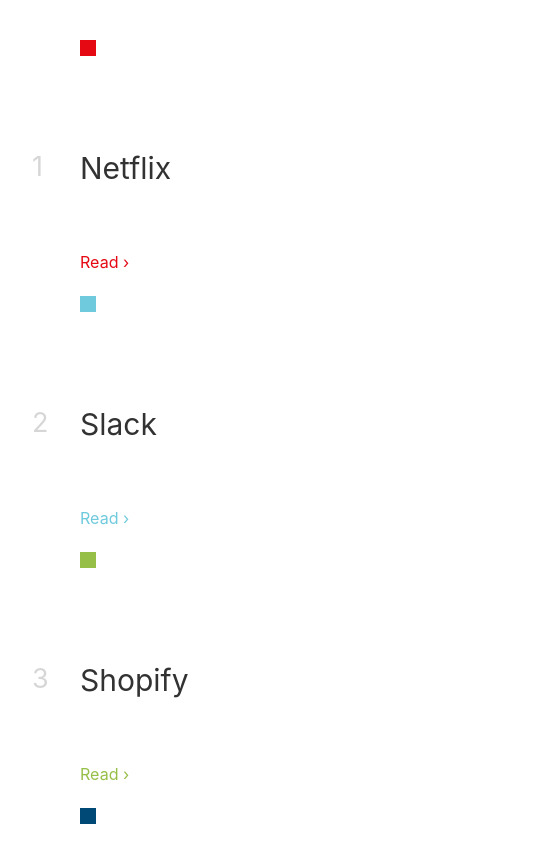
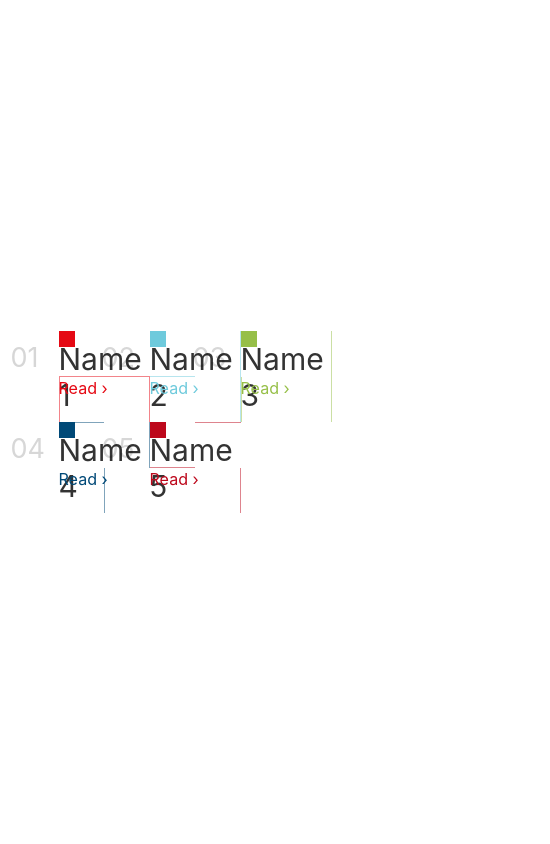
Before and after one commit to phobon/setplays, a Next.js app: page /genome in a window 390 px wide. Shown: the top 844 px of the page, 550 px wide, since content can reach past the window. Built offline with nearby package versions, Linux system fonts and the light colour scheme.

Commit message:
Making things a bit more responsive

```diff
--- a/package.json
+++ b/package.json
@@ -4,5 +4,10 @@
     "react": "^16.2.0",
     "react-dom": "^16.2.0",
     "styled-components": "^3.2.3"
+  },
+  "scripts": {
+    "dev": "next",
+    "build": "next build",
+    "start": "next start"
   }
 }
--- a/pages/genome/components/genome.js
+++ b/pages/genome/components/genome.js
@@ -7,8 +7,8 @@
 
 const Layout = styled.li`
     position: relative;
-    width: 32rem;
-    height: 32rem;
+    width: 100%;
+    height: 100%;
     display: flex;
     flex: none;
     align-items: center;
--- a/pages/genome/components/square.js
+++ b/pages/genome/components/square.js
@@ -1,7 +1,7 @@
 import styled, { css } from "styled-components";
 
 const directions = ["left", "right", "up", "down"];
-const delays = [0, 50, 100, 150];
+const delays = [0, 100, 150, 200];
 
 const randomDelay = () => {
     return delays[Math.floor(Math.random() * delays.length)];
@@ -29,8 +29,8 @@
 };
 
 const Layout = styled.li`
-    width: 16rem;
-    height: 16rem;
+    width: 100%;
+    height: 100%;
     overflow: hidden;
     position: relative;
 
@@ -39,12 +39,13 @@
         width: 100%;
         height: 100%;
         background-color: ${props => props.accent};
-        transition: transform 150ms cubic-bezier(.05,.82,.51,.99);
+        transition: transform 300ms cubic-bezier(.05,.82,.51,.99);
         position: absolute;
         transition-delay: ${props => props.delay}ms;
         transform: translate(0, 0);
         left: 0;
         top: 0;
+        will-change: transform;
     }
 
     /* Transition directions */
--- a/pages/genome/index.js
+++ b/pages/genome/index.js
@@ -6,49 +6,46 @@
 const genomeData = [
     {
         accent: "rgb(229, 9, 20)",
-        label: "Netflix",
-        description: "Freedom and Flexibility",
+        label: "Name 1",
+        description: "Tagline 1",
         illustration: "🤤"
     },
     {
         accent: "rgb(110, 202, 220)",
-        label: "Slack",
-        description: "Working Transparently",
+        label: "Name 2",
+        description: "Tagline 2",
         illustration: "🤤"
     },
     {
         accent: "rgb(150, 191, 72)",
-        label: "Shopify",
-        description: "A North Star",
+        label: "Name 3",
+        description: "Tagline 3",
         illustration: "🤤"
     },
     {
         accent: "rgb(0, 73, 119)",
-        label: "Capital One",
-        description: "Customer Connections",
+        label: "Name 4",
+        description: "Tagline 4",
         illustration: "🤤"
     },
     {
         accent: "rgb(189, 8, 28)",
-        label: "Pinterest",
-        description: "Mission Driven",
+        label: "Name 5",
+        description: "Tagline 5",
         illustration: "🤤"
     }
 ];
 
 const BoxList = styled.ul`
-    display: flex;
-    flex: none;
-    align-items: flex-start;
-    justify-items: flex-start;
-    flex-wrap: wrap;
-    width: 100%;
-    align-content: flex-start;
-    padding: 5rem 10rem;
+    align-self: center;
+    display: grid;
+    grid-template-columns: repeat(3, calc(70vw / 3));
+    grid-auto-rows: calc(70vw / 3);
+    margin: 0 auto;
 `;
 
 export default () => {
-    const genomes = genomeData.map((g, i, a) => <Genome key={i} count={(i + 1).toString()} {...g}/>)
+    const genomes = genomeData.map((g, i, a) => <Genome key={i} count={`0${(i + 1)}`.slice(-2)} {...g}/>)
     return (
         <BoxList>
             {genomes}
```
